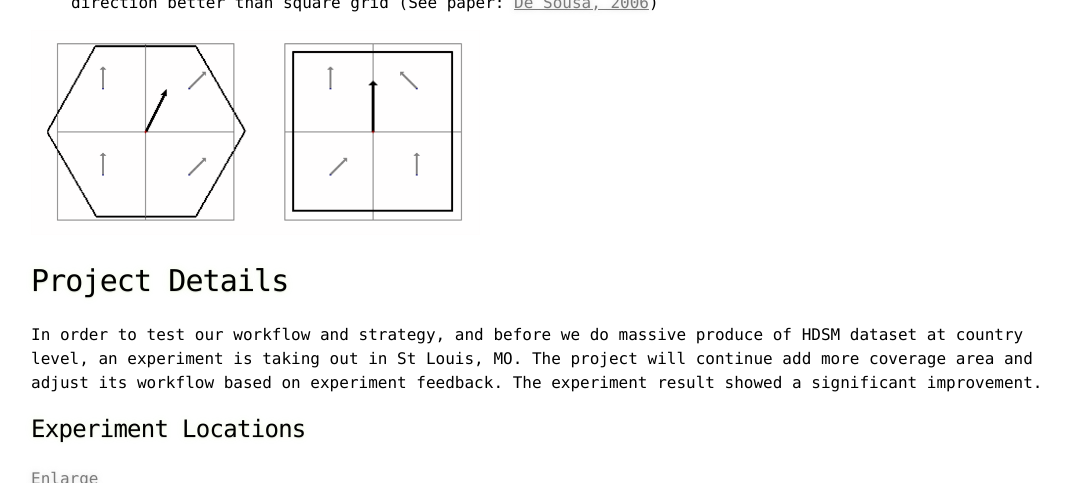
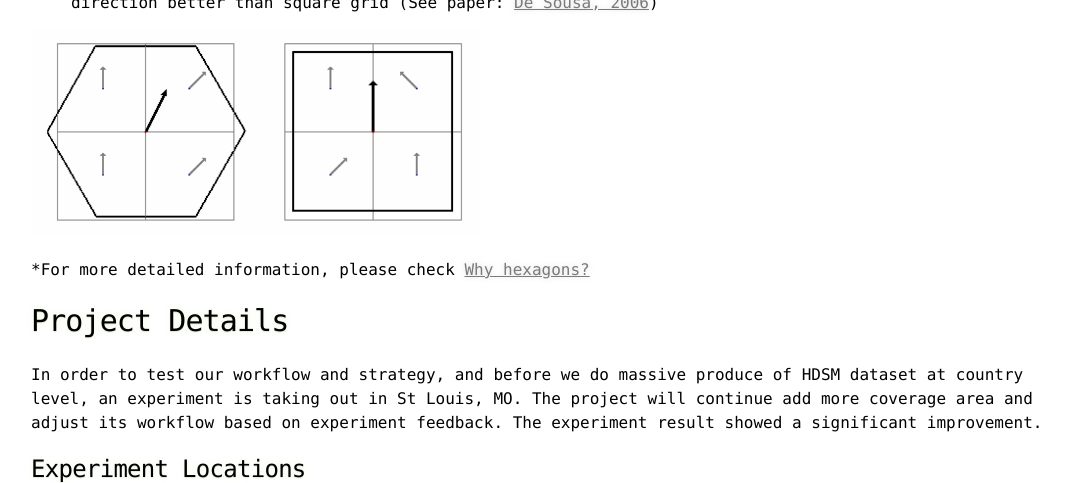
Before and after one commit to yanfuzhou/yanfuzhou.github.io, a Jekyll site: the page built from index.md, in a window 1280 px wide and 900 px high, scrolled down 1310 px, cut to the strip 0-483 px from the top of the window. Shown: the whole strip, without its empty margins (97-1167 px from the left). Built offline with Jekyll 4.4.1, drawn with Linux system fonts in a browser that asks for light colours; our own code applies the rules of GitHub Pages for plain Markdown files.

Commit message:
update readme

```diff
--- a/index.md
+++ b/index.md
@@ -26,6 +26,8 @@ Using hexagonal grid to fill a 2d plane has three major advantages over using sq
 (See paper: [De Sousa, 2006](http://citeseerx.ist.psu.edu/viewdoc/download?doi=10.1.1.485.7483&rep=rep1&type=pdf))
 
 ![](./images/s1_adv_03.png)
+
+*For more detailed information, please check [Why hexagons?](https://pro.arcgis.com/en/pro-app/tool-reference/spatial-statistics/h-whyhexagons.htm)
 
 # [](#header-1)Project Details
 
```
